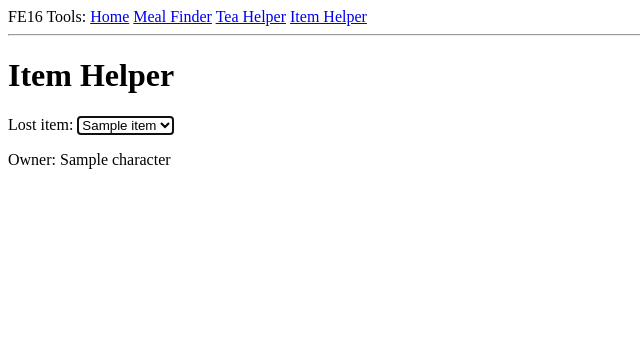
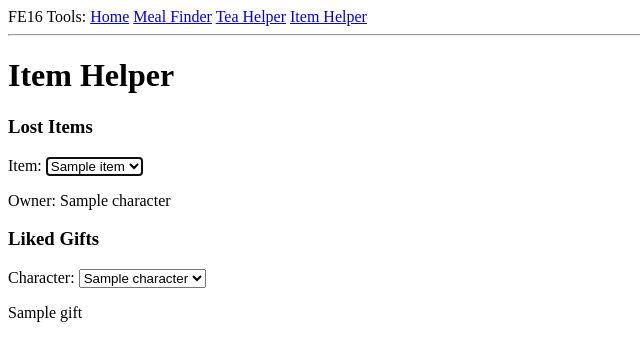
Before and after one commit to brufinus/fe16-tools, a Flask app: page /item-helper in a window 1280 px wide. Shown: the top 361 px of the page, without its empty margins (0-640 px from the left). Run offline with Flask 3, Linux system fonts and the light colour scheme; tables that the repository leaves empty hold one stand-in row (values such as "Sample post").

Commit message:
liked gifts functionality

```diff
--- a/app/forms.py
+++ b/app/forms.py
@@ -16,5 +16,6 @@ class DualCharacterForm(FlaskForm):
 class CharacterForm(FlaskForm):
     character = SelectField('Character', choices=[], render_kw={'autofocus': True, 'id': 'dropdown'})
 
-class LostItemForm(FlaskForm):
-    lost_item = SelectField('Lost item', choices=[], render_kw={'autofocus': True, 'id': 'lost_item_dropdown'})
+class ItemForm(FlaskForm):
+    lost_item = SelectField('Item', choices=[], render_kw={'autofocus': True, 'id': 'lost_item_dropdown'})
+    character = SelectField('Character', choices=[], render_kw={'id': 'character_dropdown'})
--- a/app/routes.py
+++ b/app/routes.py
@@ -1,8 +1,9 @@
 from flask import render_template, redirect, request, jsonify
 from sqlalchemy import func
 from app import app, db
-from app.forms import CharacterForm, DualCharacterForm, get_choices, LostItemForm
-from app.models import Character, Menu, liked_meals, TeaTopic, LostItem
+from app.forms import CharacterForm, DualCharacterForm, get_choices, ItemForm
+from app.models import Character, Menu, liked_meals, TeaTopic, LostItem, Gift, liked_gifts
+import sqlalchemy as sa
 
 
 @app.route('/')
@@ -21,7 +22,7 @@ def index():
         },
         {
             'name': 'Item Helper',
-            'description': 'Help return lost items.',
+            'description': 'Help return lost items and deliver liked gifts.',
             'id': 'item_helper'
         }
     ]
@@ -108,9 +109,11 @@ def get_tea_data():
 
 @app.route('/item-helper', methods=['GET', 'POST'])
 def item_helper():
-    form = LostItemForm()
-    choices = get_choices(LostItem)
-    form.lost_item.choices = choices
+    form = ItemForm()
+    lost_item_choices = get_choices(LostItem)
+    character_choices = get_choices(Character)
+    form.lost_item.choices = lost_item_choices
+    form.character.choices = character_choices
 
     redirect('')
 
@@ -118,10 +121,15 @@ def item_helper():
 
 @app.route('/get_item_data', methods=['POST'])
 def get_item_data():
-    liid = int(request.json['selected_option'])
-    lost_item = db.session.get(LostItem, liid)
-
+    lid = int(request.json['lost_item_selected_option'])
+    lost_item = db.session.get(LostItem, lid)
     character = lost_item.owner.name
     character_data = [{'character': character}]
 
-    return jsonify({'character': character_data})
+    cid = int(request.json['character_selected_option'])
+    query = sa.select(Gift).join(liked_gifts).where(liked_gifts.c.character_id == cid)
+    gifts = db.session.scalars(query).all()
+    gift_data = [{'name': gift.name} for gift in gifts]
+
+    return jsonify({'character': character_data,
+                    'gifts': gift_data})
--- a/app/templates/item_helper.html
+++ b/app/templates/item_helper.html
@@ -8,6 +8,7 @@
 </head>
 <form action="" method="post" novalidate>
     {{ form.hidden_tag() }}
+    <h3>Lost Items</h3>
     <div align="left">
         <div style="display: inline-block">
             {{ form.lost_item.label }}:
@@ -19,26 +20,44 @@
             <!-- Lost item info updates here -->
         </div>
     </p>
+    <h3>Liked Gifts</h3>
+    <div align="left">
+        <div style="display: inline-block">
+            {{ form.character.label }}:
+            {{ form.character }}
+        </div>
+    </div>
+    <p>
+        <div id="liked_gift_info">
+            <!-- Liked gift info updates here -->
+        </div>
+    </p>
 </form>
 <script>
     $(document).ready(function() {
         function updateInfo() {
-            var selectedOption = $('#lost_item_dropdown').val();
+            var lostItemSelectedOption = $('#lost_item_dropdown').val();
+            var characterSelectedOption = $('#character_dropdown').val();
             $.ajax({
                 url: '/get_item_data',
                 type: 'POST',
                 contentType: 'application/json',
                 data: JSON.stringify({
-                    selected_option: selectedOption
+                    lost_item_selected_option: lostItemSelectedOption,
+                    character_selected_option: characterSelectedOption
                 }),
                 success: function(response) {
                     $('#lost_item_info').empty();
+                    $('#liked_gift_info').empty();
 
                     $('#lost_item_info').append('Owner: ');
                     response.character.forEach(function(character) {
                         $('#lost_item_info').append(character.character);
                     });
 
+                    response.gifts.forEach(function(gift) {
+                        $('#liked_gift_info').append('<p>' + gift.name + '</p>');
+                    });
                 },
                 error: function(error) {
                     console.log("Error:", error);
@@ -46,7 +65,7 @@
             });
         }
 
-        $('#lost_item_dropdown').change(function() {
+        $('#lost_item_dropdown, #character_dropdown').change(function() {
             updateInfo();
         });
 
```
